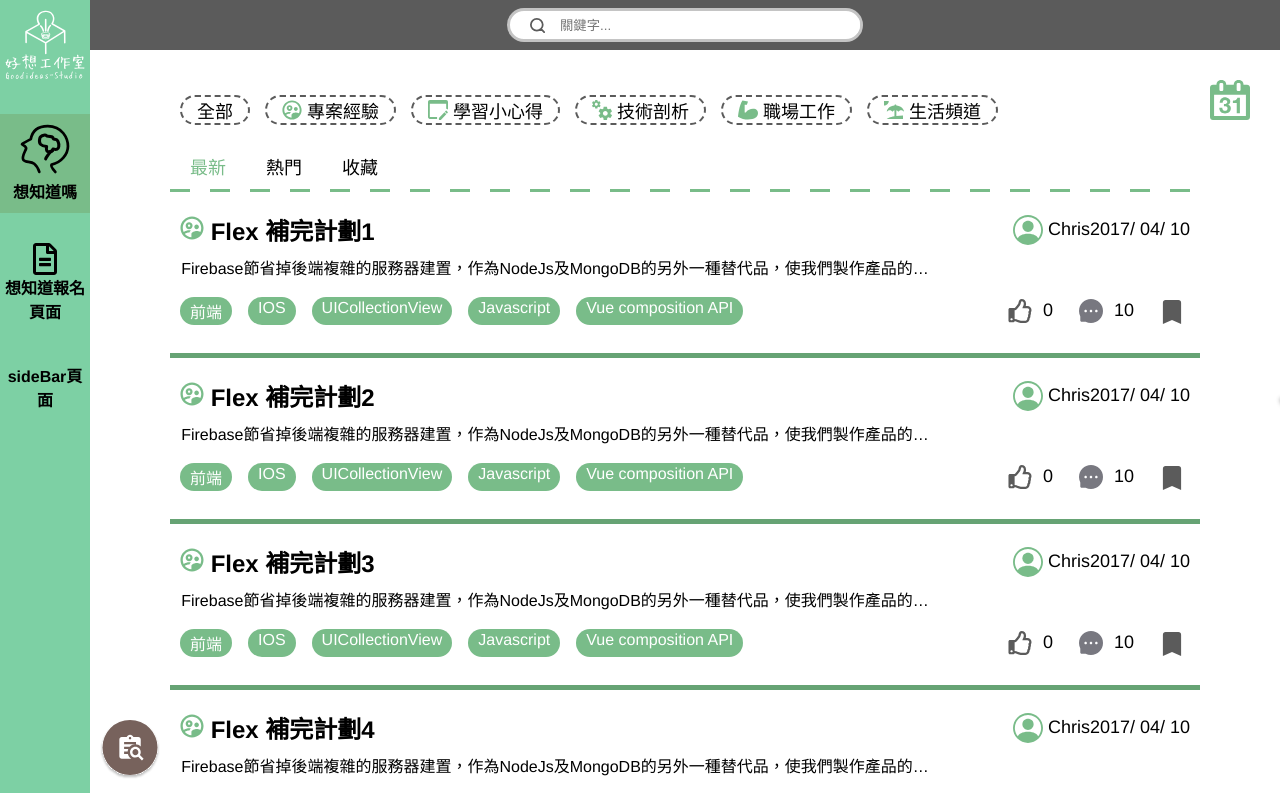
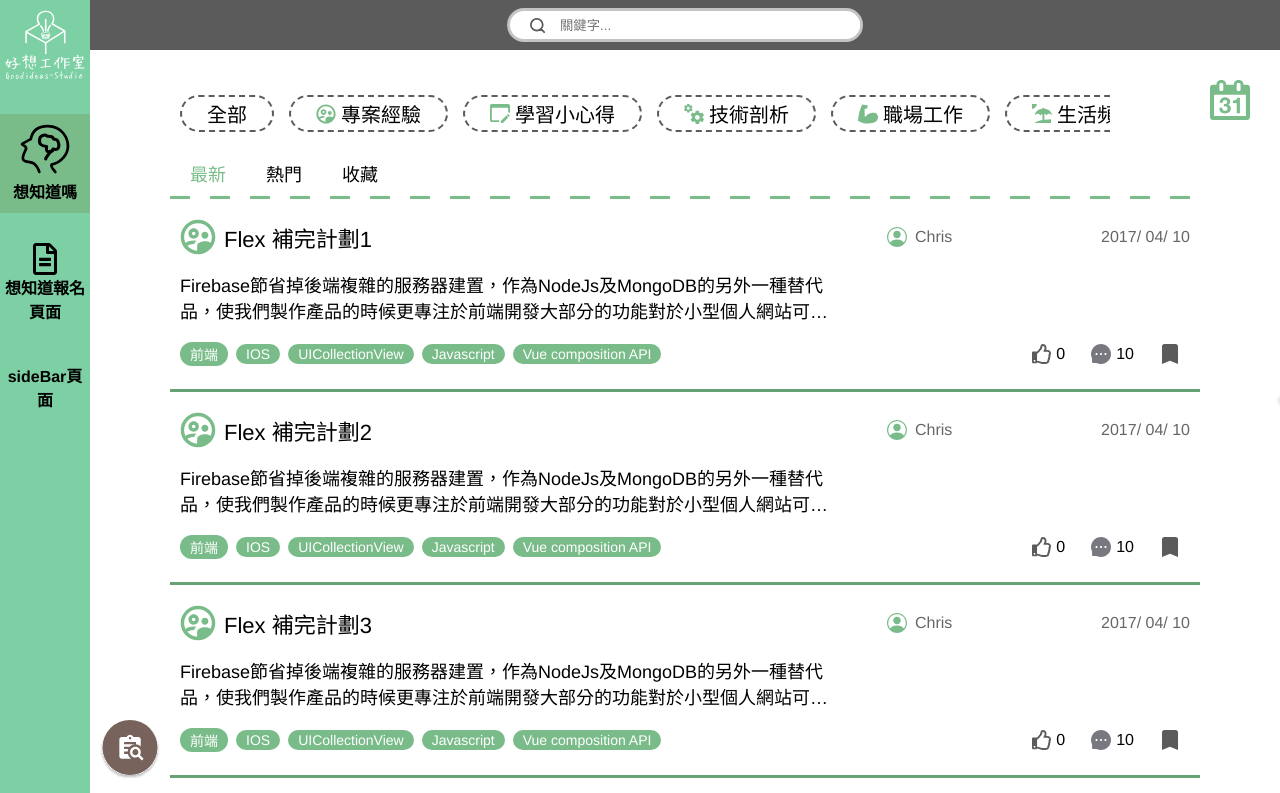
Before and after one commit to sherry-hooo/wannaKnow-platform, a Vue app: page /list in a window 1280 px wide. Shown: the top 793 px of the page. Built offline with nearby package versions, Linux system fonts and the light colour scheme; no server answers.

Commit message:
wannaKnow:fix advised card, filter & tabs layout

```diff
--- a/src/assets/sass/base/_typography.scss
+++ b/src/assets/sass/base/_typography.scss
@@ -1,7 +1,7 @@
 @use "../utils/breakpoint";
 
 %strong-title {
-  font-size: 20px;
+  font-size: 16px;
   font-weight: 700;
   @include breakpoint.tablet {
     font-size: 22px;
--- a/src/components/Card.vue
+++ b/src/components/Card.vue
@@ -1,76 +1,74 @@
 <template>
   <div class="card" v-if="card">
-    <div class="card_titleNameDate">
-      <h3 class="ellipsis" @click="toggleSideBar">
+    <div class="card_titleArea">
+      <div class="card_title" @click="toggleSideBar">
+        <div class="card_titleIcon">
           <img src="@/assets/projectExperience.svg" alt="專案經驗icon" />
-        {{ card.title }}
-      </h3>
-      <div class="card_wrapNameDate">
-        <div class="card_wrapNameDate_name nowrap">
+        </div>
+        <h3>{{ card.title }}</h3>
+      </div>
+      <div class="card_info">
+        <div class="card_speaker">
+          <div class="card_speakerIcon">
             <img src="@/assets/avatar.svg" alt="" />
-          {{ card.speaker }}
           </div>
-        <div class="card_wrapNameDate_date nowrap">
+          <span>{{ card.speaker }}</span>
+        </div>
+        <span class="card_date">
           {{ wannaKnowDate }}
-        </div>
+        </span>
       </div>
     </div>
     <!-- 待改為 card.description -->
-    <p class="ellipsis" @click="toggleSideBar">
+    <p class="card_description" @click="toggleSideBar">
       Firebase節省掉後端複雜的服務器建置，作為NodeJs及MongoDB的另外一種替代品，使我們製作產品的時候更專注於前端開發大部分的功能對於小型個人網站可以免費使用。
     </p>
-    <div class="card_wrapTagSocialMedia">
+    <div class="card_others">
       <!-- 待改為 card.tags -->
-      <div class="wannaTag">
-        <div>前端</div>
-        <div>IOS</div>
-        <div>UICollectionView</div>
-        <div>Javascript</div>
-        <div>Vue composition API</div>
+      <div class="card_tags">
+        <span class="card_tagsItem">前端</span>
+        <span class="card_tagsItem">IOS</span>
+        <span class="card_tagsItem">UICollectionView</span>
+        <span class="card_tagsItem">Javascript</span>
+        <span class="card_tagsItem">Vue composition API</span>
       </div>
-      <div class="card_icon_social nowrap">
-        <span>
-          <img
-            v-if="isLike"
-            src="@/assets/like-fill.svg"
-            alt="按讚圖示"
-            @click="clickLike"
-          />
-          <img
-            v-else
-            src="@/assets/like.svg"
-            alt="按讚圖示"
-            @click="clickLike"
-          />
-          {{ likeCount }}</span
+      <div class="card_social">
+        <div class="card_socialItem card_socialItem-like" @click="clickLike">
+          <div class="card_socialIcon">
+            <img v-if="isLike" src="@/assets/like-fill.svg" alt="按讚圖示" />
+            <img v-else src="@/assets/like.svg" alt="按讚圖示" />
+          </div>
+          <span>{{ likeCount }}</span>
+        </div>
+        <div
+          class="card_socialItem card_socialItem-comment"
+          @click="toggleSideBar"
         >
-        <span>
+          <div class="card_socialIcon">
             <img
               v-if="$store.state.isSideBarOpen"
               src="@/assets/content.svg"
               alt="留言圖示"
-            @click="toggleSideBar"
             />
-          <img
-            v-else
-            src="@/assets/content.svg"
-            alt="留言圖示"
-            @click="toggleSideBar"
-          />
-          {{ commentCount }}</span
+            <img v-else src="@/assets/content.svg" alt="留言圖示" />
+          </div>
+          <span>{{ commentCount }}</span>
+        </div>
+        <div
+          class="card_socialItem card_socialItem-favorite"
+          @click="setFavorite(true)"
         >
+          <div class="card_socialIcon">
             <img
               v-if="!isFavorite"
-          @click="setFavorite(true)"
               src="@/assets/bookmark.svg"
               alt="未收藏圖示"
             />
-        <img
-          v-else
-          @click="setFavorite(false)"
-          src="@/assets/bookmark-fill.svg"
-          alt="已收藏圖示"
-        />
+            <img v-else src="@/assets/bookmark-fill.svg" alt="已收藏圖示" />
+          </div>
+        </div>
+
+        <!-- <div class="card_socialItem card_socialItem-attachment"></div> -->
       </div>
     </div>
   </div>
@@ -159,112 +157,173 @@ export default {
 </script>
 
 <style scoped lang="scss">
-.nowrap {
-  white-space: nowrap;
+@use "src/assets/sass/utils/flex";
+@mixin ellipsis($clamp) {
+  display: -webkit-box;
+  -webkit-line-clamp: $clamp;
+  -webkit-box-orient: vertical;
+  overflow: hidden;
 }
+// card
 .card {
-  max-width: 100%;
-  display: flex;
-  flex-direction: column;
-  margin: 0 auto;
-  padding: 20px 40px;
-  border-bottom: 5px color.$green-400 solid;
+  @include flex.flex(start, stretch, column, nowrap);
+  gap: 1rem;
+  padding: 20px;
+  border-bottom: 3px color.$green-400 solid;
   @include breakpoint.desktop {
     padding: 20px 10px;
   }
-  p {
-    margin-bottom: 10px;
-    max-width: 300px;
+}
+
+// 上半部title 區域
+.card_titleArea {
+  @include flex.flex(between, center, row, wrap);
+  // title
+  .card_title {
+    flex: 0 0 100%;
+    text-align: left;
+    cursor: pointer;
     @include breakpoint.tablet {
-      max-width: 750px;
+      flex: 0 1 70%;
+    }
+    > * {
+      display: inline-block;
+      vertical-align: middle;
+    }
+    .card_titleIcon {
+      width: 36px;
+      height: 36px;
+      margin-right: 0.5rem;
+      img {
+        width: 100%;
+        height: 100%;
+        object-fit: contain;
+      }
+    }
+    h3 {
+      @extend %strong-title;
+      text-overflow: ellipsis;
+      overflow: hidden;
+      white-space: nowrap;
+      width: 70%;
+      max-width: 250px;
+      transition: 0.3s;
+      font-size: 22px;
+      font-weight: 500;
+      @include breakpoint.tablet {
+        max-width: 500px;
       }
       @include breakpoint.desktop {
-      max-width: 750px;
+        max-width: 800px;
       }
     }
-  .ellipsis {
-    display: -webkit-box;
-    -webkit-line-clamp: 1;
-    -webkit-box-orient: vertical;
-    overflow: hidden;
-    cursor: pointer;
     &:hover {
-      color: color.$green-300;
+      h3 {
+        color: color.$green-400;
+        filter: contrast(200%) brightness(50%);
       }
     }
   }
-.card_titleNameDate {
-  display: flex;
-  text-align: start;
-  flex-direction: column;
-  @extend %sub-title;
-  h3 {
-    @extend %strong-title;
-    margin-bottom: 8px;
+  // 作者跟時間
+  .card_info {
+    @include flex.flex(between, center, row, nowrap);
+    flex: 0 1 100%;
+    margin-top: 15px;
+    color: #666;
+    @include breakpoint.tablet {
+      flex: 0 1 30%;
+      margin-top: 0;
+    }
+    .card_speaker {
+      > * {
+        display: inline-block;
+        vertical-align: middle;
+      }
+      .card_speakerIcon {
+        width: 20px;
+        height: 20px;
+        margin-right: 0.5rem;
         img {
-      width: 24px;
-      height: 24px;
-    }
-    @include breakpoint.desktop {
-      max-width: 750px;
+          width: 100%;
+          height: 100%;
+          object-fit: contain;
         }
       }
-  .card_wrapNameDate {
-    display: flex;
-    justify-content: space-between;
-    align-items: center;
-    margin-bottom: 8px;
-    @include breakpoint.desktop {
-      margin-left: 50px;
+    }
+    .card_date {
     }
   }
+}
+
+// 簡介
+.card_description {
+  @include ellipsis(2);
+  @extend %sub-title;
+  text-align: left;
+  width: 80%;
+  transition: color 0.3s;
+  cursor: pointer;
   @include breakpoint.tablet {
-    .ellipsis {
-      -webkit-line-clamp: 2;
+    width: 65%;
+  }
+  &:hover {
+    color: color.$green-400;
+    filter: contrast(200%) brightness(50%);
   }
 }
-  @include breakpoint.desktop {
-    h3 {
-      max-width: 750px;
+
+// tag跟讚數留言
+.card_others {
+  @include flex.flex(start, center, row, wrap);
 }
-
-    .ellipsis {
-      -webkit-line-clamp: 1;
+.card_tags {
+  @extend %remark;
+  @include flex.flex(start, center, row, wrap);
+  flex: 0 0 100%;
+  gap: 0.5rem;
+  @include breakpoint.tablet {
+    flex: 0 1 70%;
   }
-    flex-direction: row;
-    justify-content: space-between;
-  }
-}
-.card_wrapTagSocialMedia {
-  @include breakpoint.tablet {
-    display: flex;
-    justify-content: space-between;
-    flex-direction: row;
-    align-items: center;
-  }
-  flex-direction: column;
-}
-
-.wannaTag {
-  @extend %body;
-  display: flex;
-  flex-wrap: wrap;
-  & > div {
+  .card_tagsItem {
+    display: inline-block;
     padding: 2px 10px;
-    margin: 8px 16px 8px 0;
     background-color: color.$green-300;
     color: color.$white;
     text-align: center;
     border-radius: 16px;
-  }
+    cursor: pointer;
+    transition: filter 0.3s;
     &:hover {
-    cursor: pointer;
+      filter: contrast(130%);
     }
   }
-
-.card_wrapNameDate_name {
+}
+.card_social {
+  @include flex.flex(end, center, row, nowrap);
+  flex: 0 0 100%;
+  gap: 1rem;
+  margin-top: 1rem;
+  @include breakpoint.tablet {
+    flex: 0 1 30%;
+    margin-top: 0;
+  }
+  .card_socialItem {
+    cursor: pointer;
+    padding: 5px;
+    > * {
+      vertical-align: middle;
+    }
+    .card_socialIcon {
+      display: inline-block;
+      width: 20px;
+      height: 20px;
+      margin-right: 5px;
       img {
-    vertical-align: middle;
+        width: 100%;
+        height: 100%;
+        object-fit: contain;
+      }
+    }
   }
 }
 
--- a/src/views/WannaKnow/ListView.vue
+++ b/src/views/WannaKnow/ListView.vue
@@ -118,9 +118,10 @@ export default {
 // 篩選器
 .filter {
   @include flex.flex(start, center, row, wrap);
-  width: calc(100% - 80px);
+  width: 100%;
   padding: 15px 10px;
   @include breakpoint.tablet {
+    width: calc(100% - 80px);
     flex-wrap: nowrap;
     margin-bottom: 0;
   }
@@ -160,30 +161,40 @@ export default {
 .filter_content {
   @include flex.flex(start, center, row, nowrap);
   gap: 15px;
-  flex: 0 0 100%;
+  flex: 0 1 100%;
   max-height: 0;
   margin-top: 15px;
   white-space: nowrap;
   overflow: scroll;
   transition: 0.3s;
-  &.show {
-    max-height: 50px;
-  }
+  overflow-x: scroll;
   @include breakpoint.tablet {
     max-height: 50px;
     flex: 1 0 0;
     margin-top: 0;
+  }
+  &::-webkit-scrollbar {
+    display: none;
+  }
+  &.show {
+    max-height: 50px;
   }
 }
 
 // 篩選tab
 .filter_item {
   display: inline-block;
-  padding: 0 15px;
+  padding: 2px 15px;
   border: 2px dashed color.$gray;
   border-radius: 25px;
   cursor: pointer;
   transition: background-color 0.4s;
+  @include breakpoint.tablet {
+    padding: 2px 20px;
+  }
+  @include breakpoint.desktop {
+    padding: 2px 25px;
+  }
   &:hover {
     background-color: #ffc700;
   }
@@ -200,8 +211,14 @@ export default {
     }
   }
   .filter_text {
-    @extend %sub-title;
+    font-size: 16px;
     vertical-align: middle;
+    @include breakpoint.tablet {
+      font-size: 18px;
+    }
+    @include breakpoint.desktop {
+      font-size: 20px;
+    }
   }
   @include breakpoint.tablet {
     &-whole {
```
Lines whose indentation alone changed are shown as unchanged.
